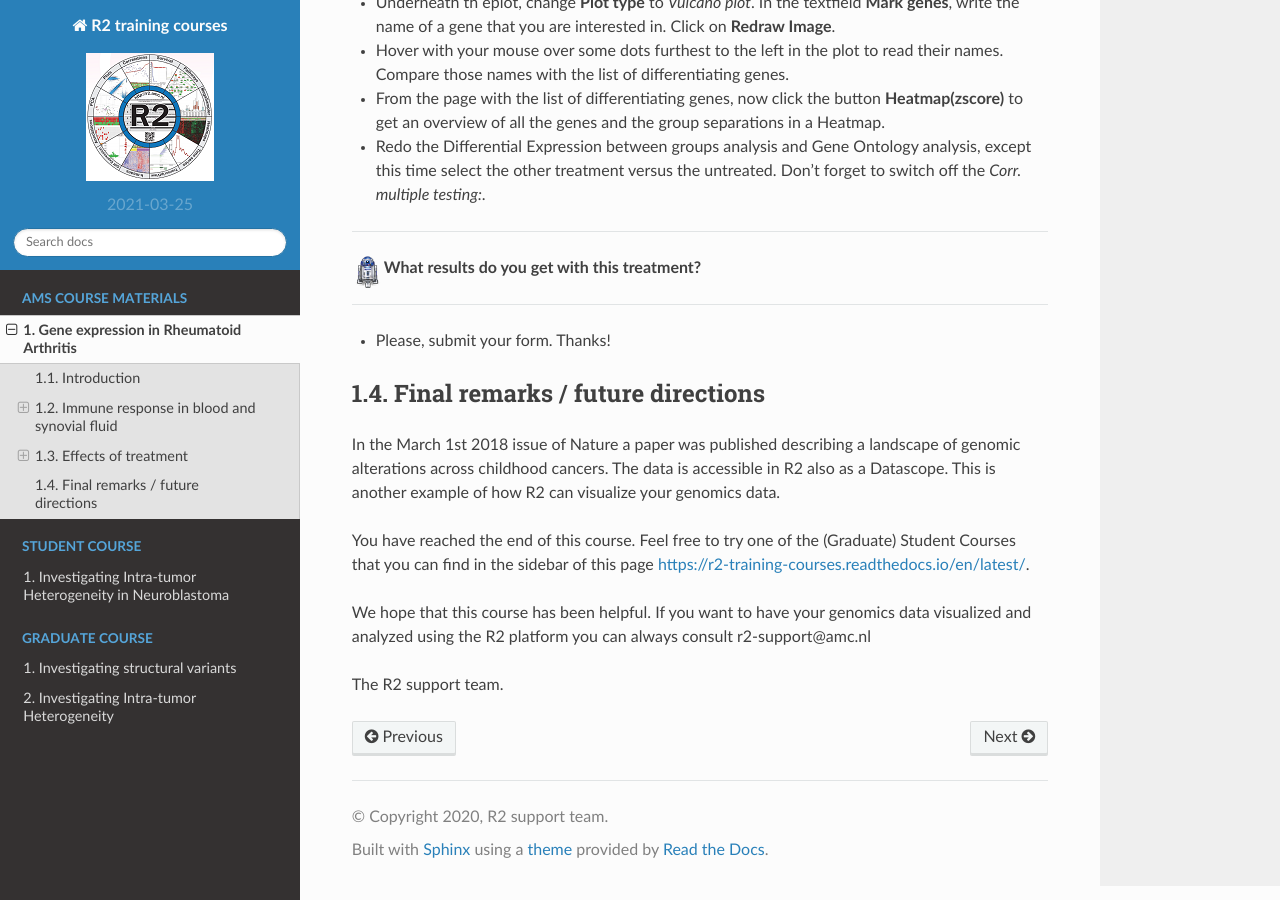
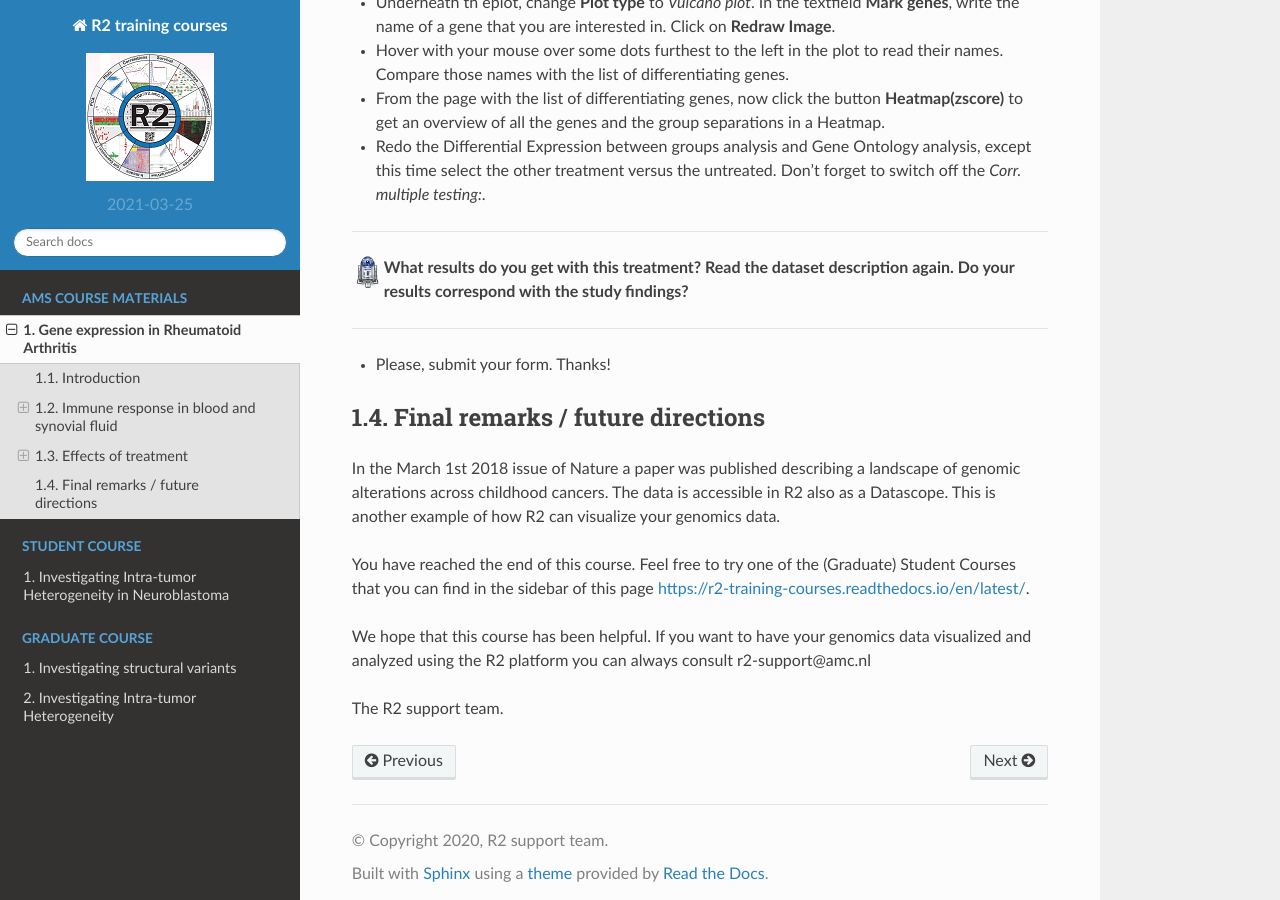
Before and after one commit to antronerds/r2-training-courses, a Sphinx documentation site: the page built from docs/RNA_seq_data_analysis_Using_Rheumatoid_Arthritis_data.md, in a window 1280 px wide and 900 px high, scrolled down 10758 px. Built offline with Sphinx 7.4.7 and the Read the Docs theme 2.0.0, drawn with Linux system fonts in a browser that asks for light colours; pages that are not in the unit, such as notebooks, are missing from menus.

Commit message:
AMS last adaptations button

```diff
--- a/docs/RNA_seq_data_analysis_Using_Rheumatoid_Arthritis_data.md
+++ b/docs/RNA_seq_data_analysis_Using_Rheumatoid_Arthritis_data.md
@@ -315,8 +315,7 @@ The page with the list of differentiating genes is still open in a tab. On this
 
 ---
 
- ![](_static/images/R2d2_logo.png)**What results do you get with this treatment?**
-
+ ![](_static/images/R2d2_logo.png)**What results do you get with this treatment? Read the dataset description again. Do your results correspond with the study findings?**
 
 ---
 
```
